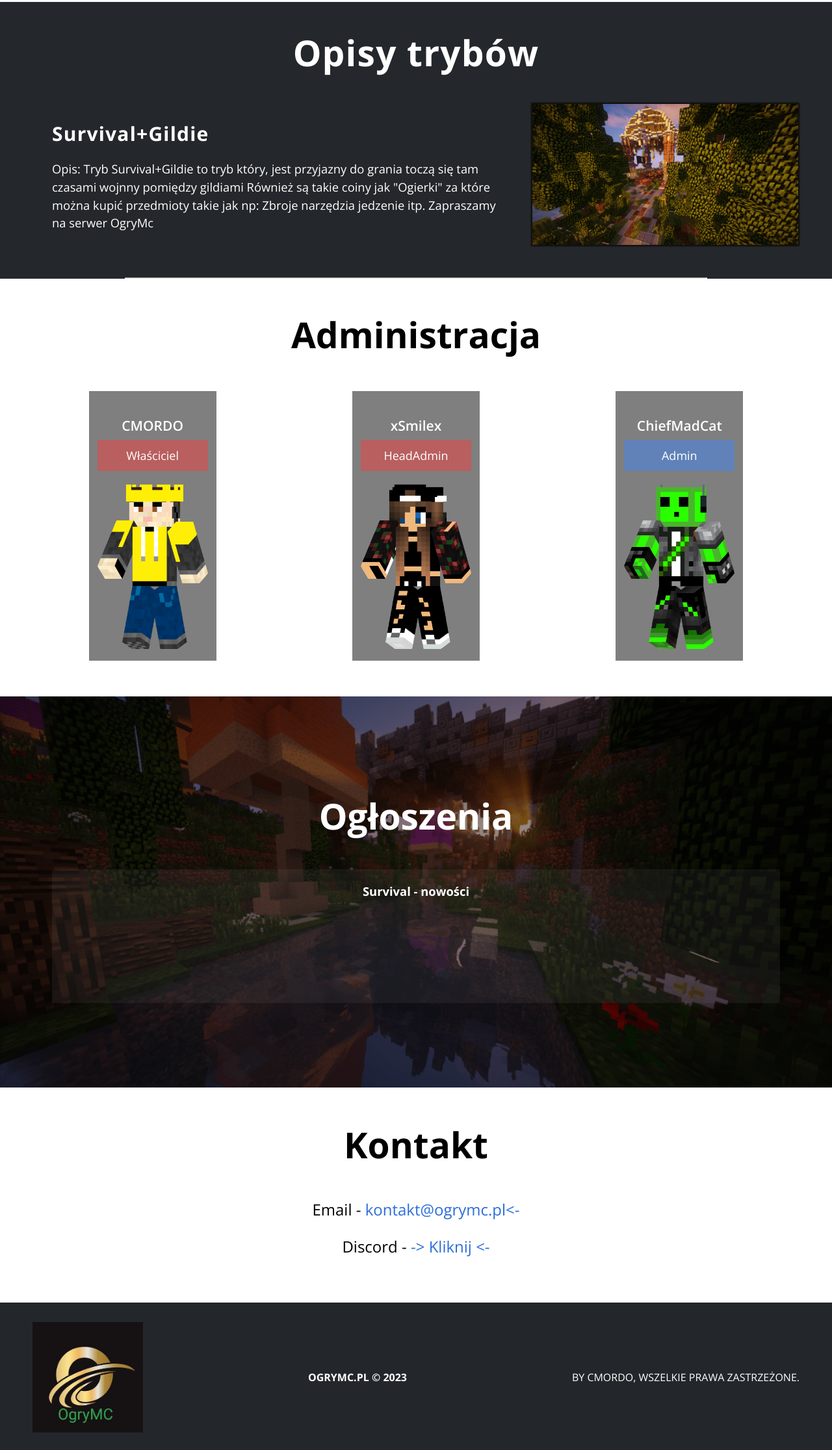
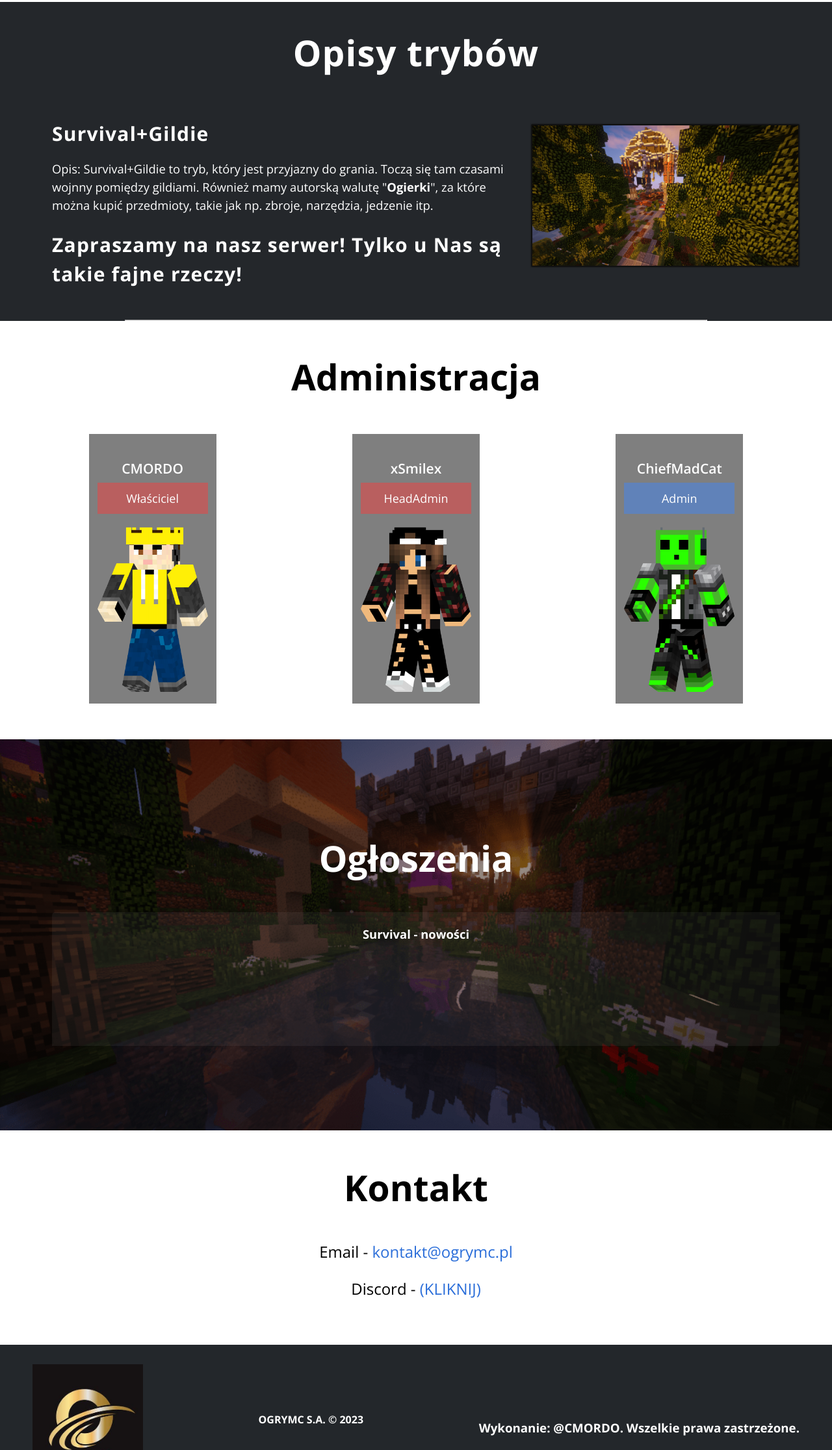
Before and after one commit to CMORDO/OgryMc-Strona, a plain HTML site: page index.html in a window 1280 px wide. Shown: the part 1203-3435 px from the top of the page at 65% size. Drawn offline with nearby package versions, Linux system fonts and the light colour scheme; no server answers.

Commit message:
Update index.html

```diff
--- a/index.html
+++ b/index.html
@@ -97,9 +97,9 @@
 			<div class="game e">
 				<div>
 					<h3>Survival+Gildie</h3>
-					<p>Opis: Tryb Survival+Gildie to tryb który, jest przyjazny do grania toczą się tam czasami wojnny pomiędzy gildiami
-					Również są takie coiny jak "Ogierki" za które można kupić przedmioty takie jak np: Zbroje narzędzia jedzenie itp.
-					Zapraszamy na serwer OgryMc</p>
+					<p>Opis: <b></b>Survival+Gildie</b> to tryb, który jest przyjazny do grania. Toczą się tam czasami wojnny pomiędzy gildiami.
+					Również mamy autorską walutę "<b>Ogierki</b>", za które można kupić przedmioty, takie jak np. zbroje, narzędzia, jedzenie itp.</p>
+					<h3>Zapraszamy na nasz serwer! Tylko u Nas są takie fajne rzeczy!</h3>
 				</div>
 				<img alt="Survival" class="gimg a" src="img/skyblock.png">
 
@@ -147,14 +147,14 @@
 		</div>
 		<div id="contact">
 			<h2>Kontakt</h2>
-			<p>Email - <a href="mailto:admin@myserver.com">kontakt@ogrymc.pl<-</a></p>
-			<p>Discord - <a href="https://discord.gg/sAW5XUsd">-> Kliknij <-</a></p>
+			<p>Email - <a href="mailto:kontakt@ogrymc.pl">kontakt@ogrymc.pl</a></p>
+			<p>Discord - <a href="https://discord.gg/sAW5XUsd">(KLIKNIJ)</a></p>
 		</div>
 	</div>
 	<footer>
 		<img alt="MyServer Logo" src="img/logo.jpg">
-		<h4>OGRYMC.PL &copy; 2023</h4>
-		<p>BY CMORDO, WSZELKIE PRAWA ZASTRZEŻONE.</p>
+		<h4>OGRYMC S.A. &copy; 2023</h4>
+		<h3>Wykonanie: @CMORDO. Wszelkie prawa zastrzeżone.</h3>
 	</footer>
 
 
```
